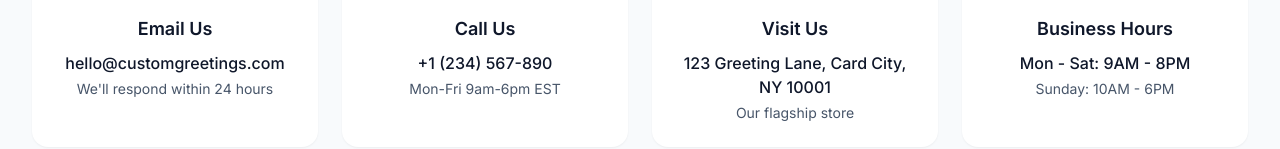
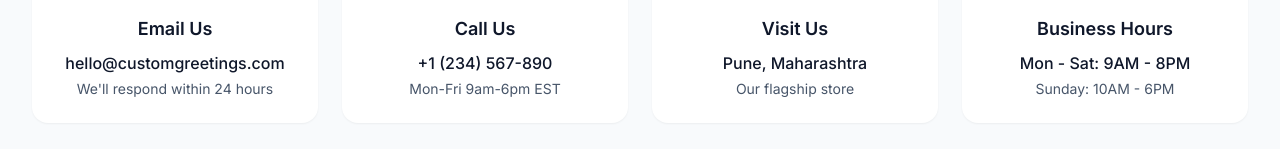
Before and after one commit to ShashankBedarkar/greetingsbyshashank, a React (Vite) app: page /contact in a window 1280 px wide. Shown: the part 525-674 px from the top of the page. Built offline with nearby package versions, Linux system fonts and the light colour scheme; no server answers; the database is empty.

Commit message:
Update address in ContactPage to Pune, Maharashtra

```diff
--- a/src/pages/ContactPage.tsx
+++ b/src/pages/ContactPage.tsx
@@ -19,7 +19,7 @@ const contactInfo = [
   {
     icon: MapPin,
     title: 'Visit Us',
-    content: '123 Greeting Lane, Card City, NY 10001',
+    content: 'Pune, Maharashtra',
     description: 'Our flagship store',
   },
   {
```
